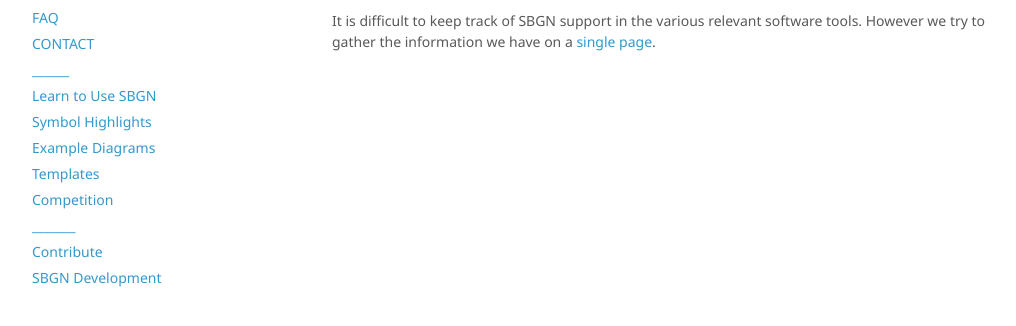
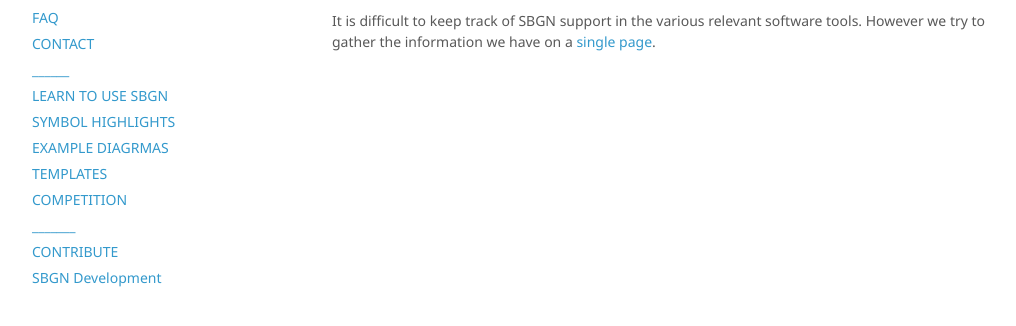
Before and after one commit to sbgn/sbgn, a Jekyll site: the page built from docs/faq.md, in a window 1280 px wide. Shown: the part 323-649 px from the top of the page, without its empty margins (128-1144 px from the left). Built offline with Jekyll 4.4.1, drawn with Linux system fonts in a browser that asks for light colours; nearby versions of some CDN libraries.

Commit message:
Update menu.yml

```diff
--- a/_data/menu.yml
+++ b/_data/menu.yml
@@ -7,10 +7,10 @@ items:
   "FAQ": "/faqs"
   "CONTACT": "/contact"
   "______": "/learn_to_use_sbgn"
-  "Learn to Use SBGN": "/learn_to_use_sbgn"
-  "Symbol Highlights": "/symbols"
-  "Example Diagrams": "/examples"
-  "Templates": "/templates"
-  "Competition": "/competition"
+  "LEARN TO USE SBGN": "/learn_to_use_sbgn"
+  "SYMBOL HIGHLIGHTS": "/symbols"
+  "EXAMPLE DIAGRMAS": "/examples"
+  "TEMPLATES": "/templates"
+  "COMPETITION": "/competition"
   "_______": "/contribute"
-  "Contribute": "/contribute"
+  "CONTRIBUTE": "/contribute"
```
